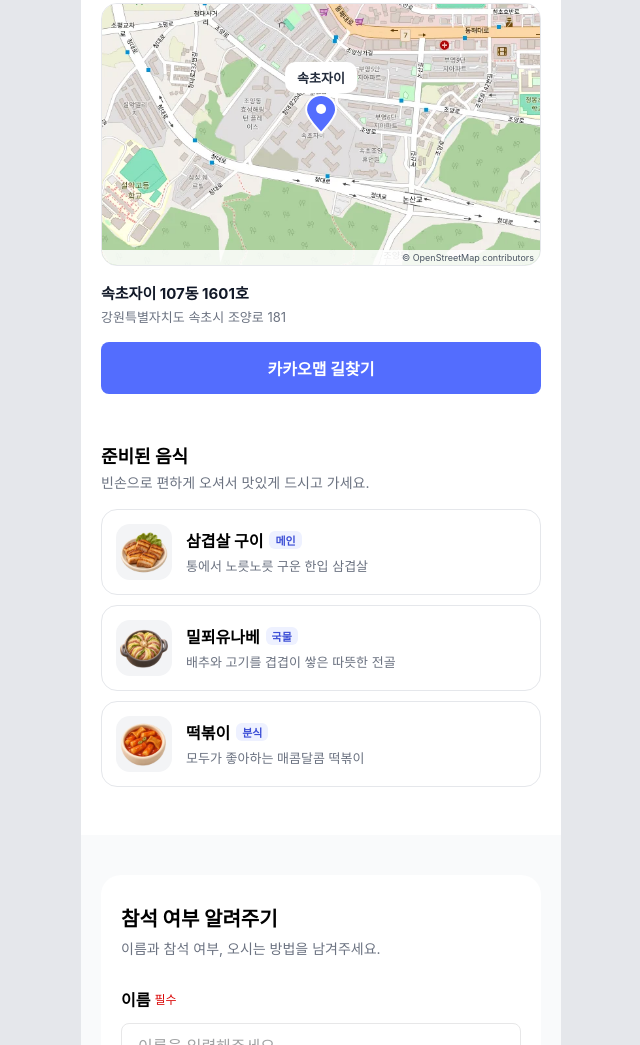
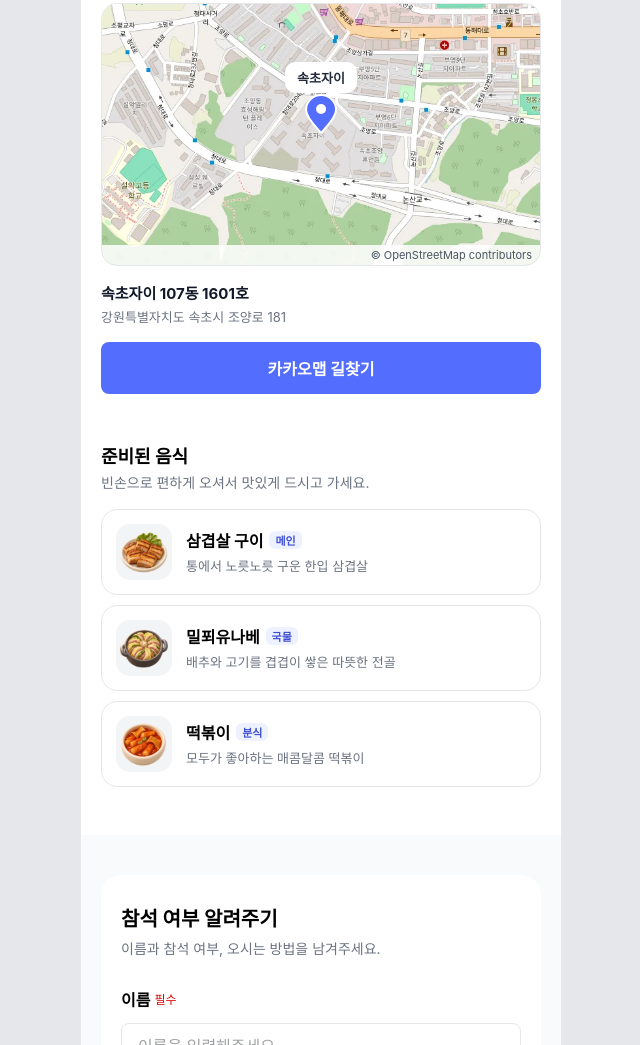
Before and after one commit to scieum/housewarming, a plain HTML site: page index.html in a window 1280 px wide. Shown: the part 1296-2341 px from the top of the page, without its empty margins (319-959 px from the left). Drawn offline with Linux system fonts and the light colour scheme; a web font is replaced by a local one.

Commit message:
지도 출처 링크 글자 크기·여백 키움 (9px → 11px)
Co-Authored-By: Claude Opus 5.5 <noreply@anthropic.com>

```diff
--- a/style.css
+++ b/style.css
@@ -69,7 +69,7 @@ body {
 .map img { display: block; width: 100%; height: auto; aspect-ratio: 335 / 200; object-fit: cover; }
 .map__marker { position: absolute; left: 50%; bottom: 50%; transform: translateX(-50%); display: flex; flex-direction: column; align-items: center; gap: 1px; }
 .map__label { padding: 6px 12px; border-radius: 10px; background: #fff; color: #222b3b; font-size: 13px; font-weight: 700; white-space: nowrap; }
-.map__credit { position: absolute; left: 0; right: 0; bottom: 0; padding: 2px 6px 2px 0; text-align: right; background: rgba(255,255,255,.85); color: #4b5563; font-size: 9px; text-decoration: none; }
+.map__credit { position: absolute; left: 0; right: 0; bottom: 0; padding: 3px 8px; text-align: right; background: rgba(255,255,255,.85); color: #4b5563; font-size: 11px; text-decoration: none; }
 .location__name { font-size: 15px; font-weight: 700; color: #111827; }
 .location__road { margin-top: 4px; font-size: 13px; color: var(--text-sub); }
 .button--link { display: flex; align-items: center; justify-content: center; height: 48px; text-decoration: none; }
```
